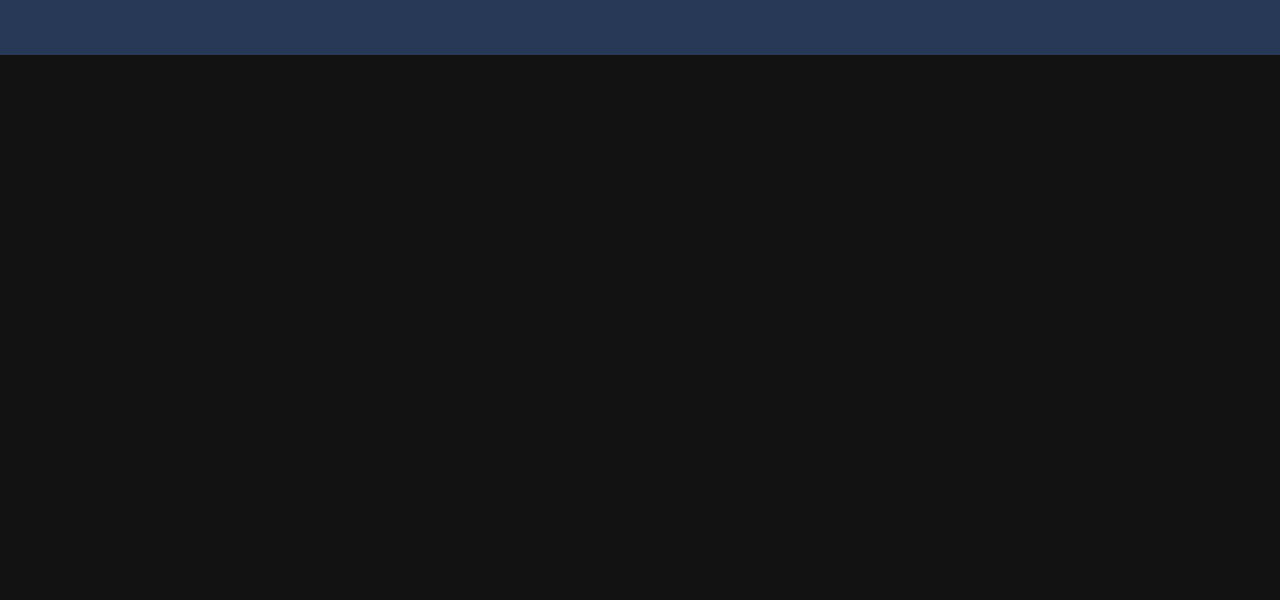
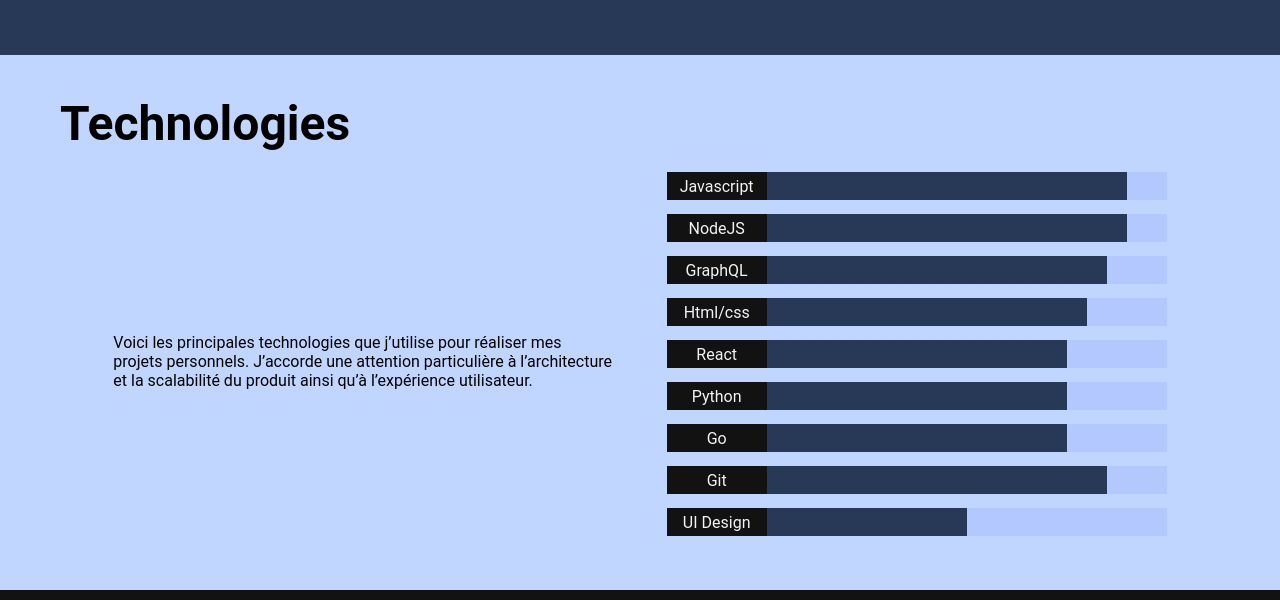
Before and after one commit to Chevalmuscle/marcantoinejean.com, a React (Create React App) app: page / in a window 1280 px wide. Shown: the part 1252-1852 px from the top of the page. Before the commit the page ends 1364 px from the top, so only its background shows below. Built offline with nearby package versions, Linux system fonts and the light colour scheme.

Commit message:
added technologies section

```diff
--- a/src/App.js
+++ b/src/App.js
@@ -1,10 +1,12 @@
 import React, { Component } from "react";
 
 import ProjectCard from "./components/ProjectCard";
+import NamedProgressBar from "./components/NamedProgressBar";
 
 import styles from "./App.module.css";
 
 import projects from "./data/projects";
+import technologies from "./data/technologies";
 
 export default class App extends Component {
   render() {
@@ -23,8 +25,8 @@ export default class App extends Component {
           </div>
         </div>
         <div className={`${styles["section"]} ${styles["medium"]}`}>
-          <div className={`${styles["second-container"]}`}>
-            <h1 className={`${styles["high-emphasis"]} ${styles["section-title"]}`}>Projets</h1>
+          <div className={`${styles["section-container"]}`}>
+            <h2 className={`${styles["high-emphasis"]} ${styles["section-title"]}`}>Projets</h2>
             <div className={`${styles["center"]}`}>
               <div className={`${styles["project-cards"]}`}>
                 {projects.map((project, i) => {
@@ -43,7 +45,27 @@ export default class App extends Component {
             </div>
           </div>
         </div>
-        <div className={`${styles["section"]} ${styles["light"]}`}></div>
+        <div className={`${styles["section"]} ${styles["light"]}`}>
+          <div className={`${styles["section-container"]}`}>
+            <h2 className={`${styles["section-title"]}`}>Technologies</h2>
+            <div className={`${styles["center"]} ${styles["technologies"]}`}>
+              <p className={`${styles["technology-subtext"]}`}>
+                Voici les principales technologies que j’utilise pour réaliser mes projets personnels. J’accorde une
+                attention particulière à l’architecture et la scalabilité du produit ainsi qu’à l’expérience
+                utilisateur.
+              </p>
+              <ul className={`${styles["technology-list"]}`}>
+                {technologies.map((technology, i) => {
+                  return (
+                    <li key={i} className={styles["skill"]}>
+                      <NamedProgressBar name={technology.name} percentage={technology.skillPercentage} />
+                    </li>
+                  );
+                })}
+              </ul>
+            </div>
+          </div>
+        </div>
         <div className={`${styles["section"]} ${styles["medium"]}`}></div>
         <div className={`${styles["section"]} ${styles["light"]}`}></div>
       </div>
--- a/src/App.module.css
+++ b/src/App.module.css
@@ -15,7 +15,7 @@
   text-align: center;
 }
 
-.second-container {
+.section-container {
   margin: 40px 60px;
 }
 
@@ -42,7 +42,7 @@
 }
 
 @media (max-width: 635px) {
-  .second-container {
+  .section-container {
     margin: 20px 20px;
   }
 
@@ -95,3 +95,36 @@
   font-weight: bold;
   color: var(--big-dark);
 }
+
+.technologies {
+  display: flex;
+  justify-content: space-evenly;
+  align-items: center;
+}
+
+.technology-subtext {
+  max-width: 500px;
+}
+
+.skill {
+  width: 500px;
+  height: 28px;
+  margin: 0px auto 14px auto;
+}
+
+@media (max-device-width: 750px) {
+  .technologies {
+    display: inline;
+  }
+
+  .skill {
+    width: 100%;
+    height: 25px;
+    margin-bottom: 14px;
+  }
+
+  .technology-subtext {
+    max-width: 400px;
+    margin: 0 auto 20px auto;
+  }
+}
--- /dev/null
+++ b/src/data/technologies.js
@@ -0,0 +1,13 @@
+const technologies = [
+  { name: "Javascript", skillPercentage: 90 },
+  { name: "NodeJS", skillPercentage: 90 },
+  { name: "GraphQL", skillPercentage: 85 },
+  { name: "Html/css", skillPercentage: 80 },
+  { name: "React", skillPercentage: 75 },
+  { name: "Python", skillPercentage: 75 },
+  { name: "Go", skillPercentage: 75 },
+  { name: "Git", skillPercentage: 85 },
+  { name: "UI Design", skillPercentage: 50 },
+];
+
+export default technologies;
--- a/src/index.css
+++ b/src/index.css
@@ -17,3 +17,8 @@
 body {
   background-color: #121212;
 }
+
+ul {
+  list-style-type: none;
+  padding: 0;
+}
```
